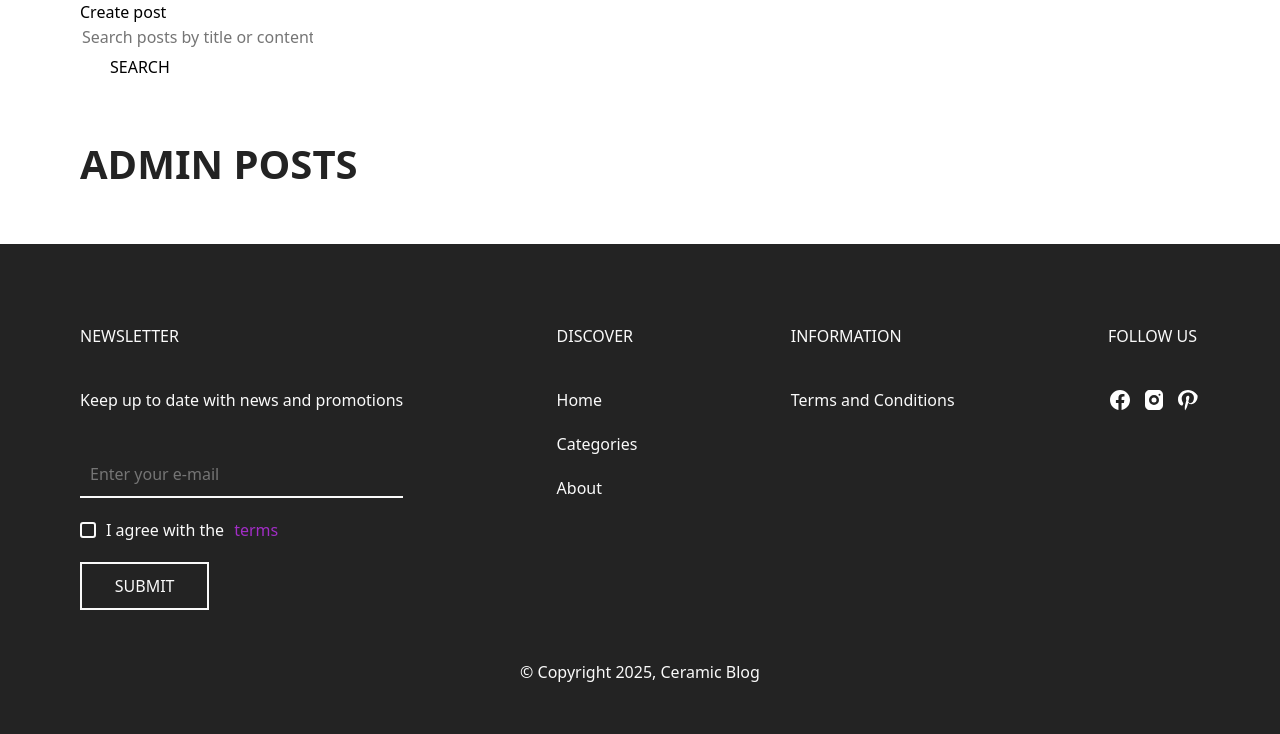
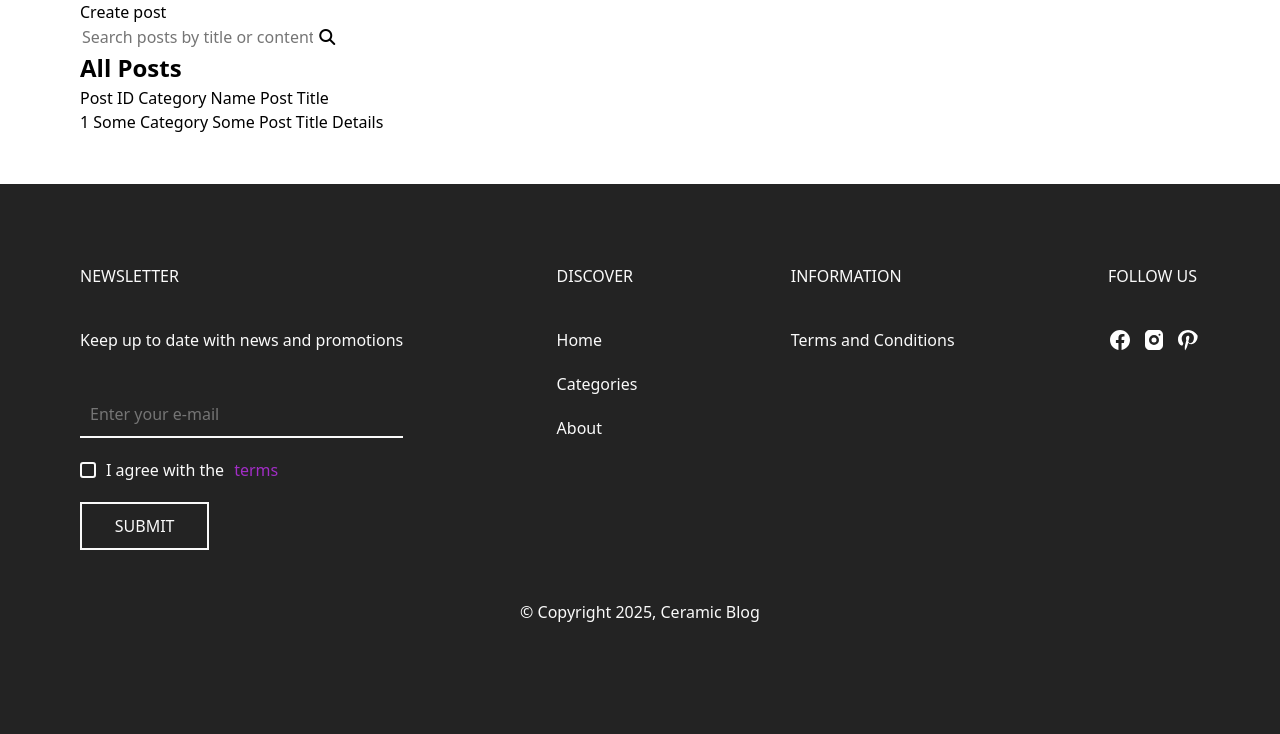
Before and after one commit to viktordominges/ceramic-soul, a PHP site: template app/Views/admin-posts.php in a window 1280 px wide. Shown: the part 180-914 px from the top of the page. After the commit the page ends 802 px from the top, so only its background shows below. Run offline with PHP 8.4, Linux system fonts and the light colour scheme; the template is opened without the code that fills it, so the values that code supplies are empty.

Commit message:
Functionality for obtaining a list of posts in the admin panel has been created

```diff
--- a/app/Views/admin-posts.php
+++ b/app/Views/admin-posts.php
@@ -1,13 +1,33 @@
-<div class="create__btn">Create post</div>
 
-<section class="admin-search">
-    <!-- Здесь будут рендериться категории -->
-    <input type="text" class="admin-search__input" placeholder="Search posts by title or content...">
-    <button class="admin-search__btn">Search</button>
-</section>
+<div class="flex2__wrapper">
+    <div class="create__post_btn">
+        <div class="create__btn">Create post</div>
+    </div>
+
+    <section class="admin-search">
+        <!-- Здесь будут рендериться категории -->
+        <input type="text" class="admin-search__input" placeholder="Search posts by title or content...">
+        <span class="admin-search__btn"><i class="fas fa-search"></i></span>
+    </section>
+</div>
 
 <section class="admin-posts">
-    <h2 class="page-title">Admin Posts</h2>
-    <!-- Здесь будут рендериться посты -->
-    <div class="admin-posts__wrapper"></div>
+    <h2 class="admin-title">All Posts</h2>
+
+    <div class="posts-list__header">
+        <span>Post ID</span>
+        <span>Category Name</span>
+        <span>Post Title</span>
+    </div>
+
+    <div class="admin-posts__wrapper">
+
+        <div class="posts-list__item">
+            <span>1</span>
+            <span>Some Category</span>
+            <span>Some Post Title</span>
+            <span class="details__btn">Details</span>
+        </div>
+
+    </div>  <!-- Здесь будут рендериться посты -->
 </section>
```
Also changed, not shown: app/Controllers/api/apiPostsCountController.php (added, +15 -0 lines), app/Models/postModel.php (+16 -0 lines), app/Views/admin-layout.php (+9 -7 lines), public/assets/css/admin.css, public/assets/js/components/admin/adminRenderPost.js (added), public/assets/js/main.js, public/assets/js/modules/adminFetchShowPosts.js (added), public/assets/js/pages/admin/adminPosts.js (added).
